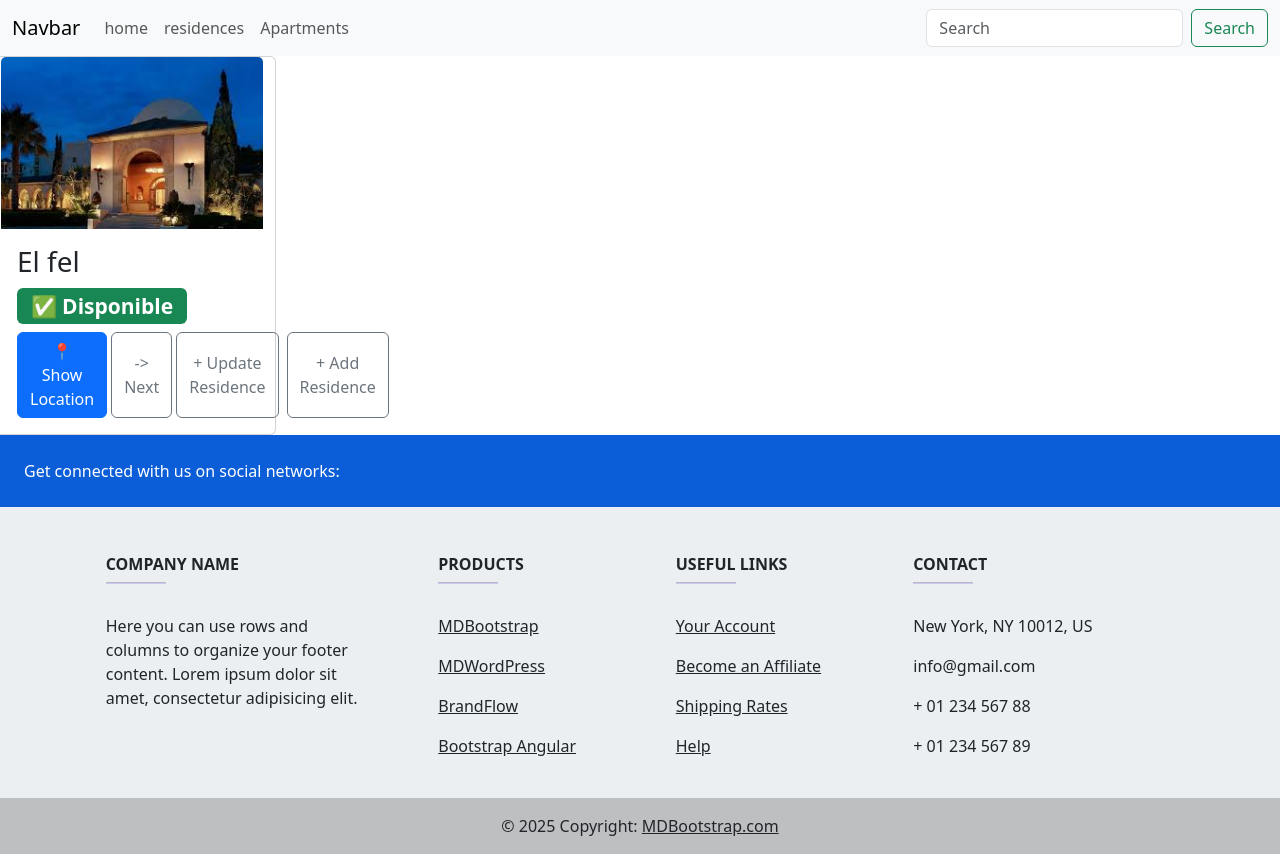
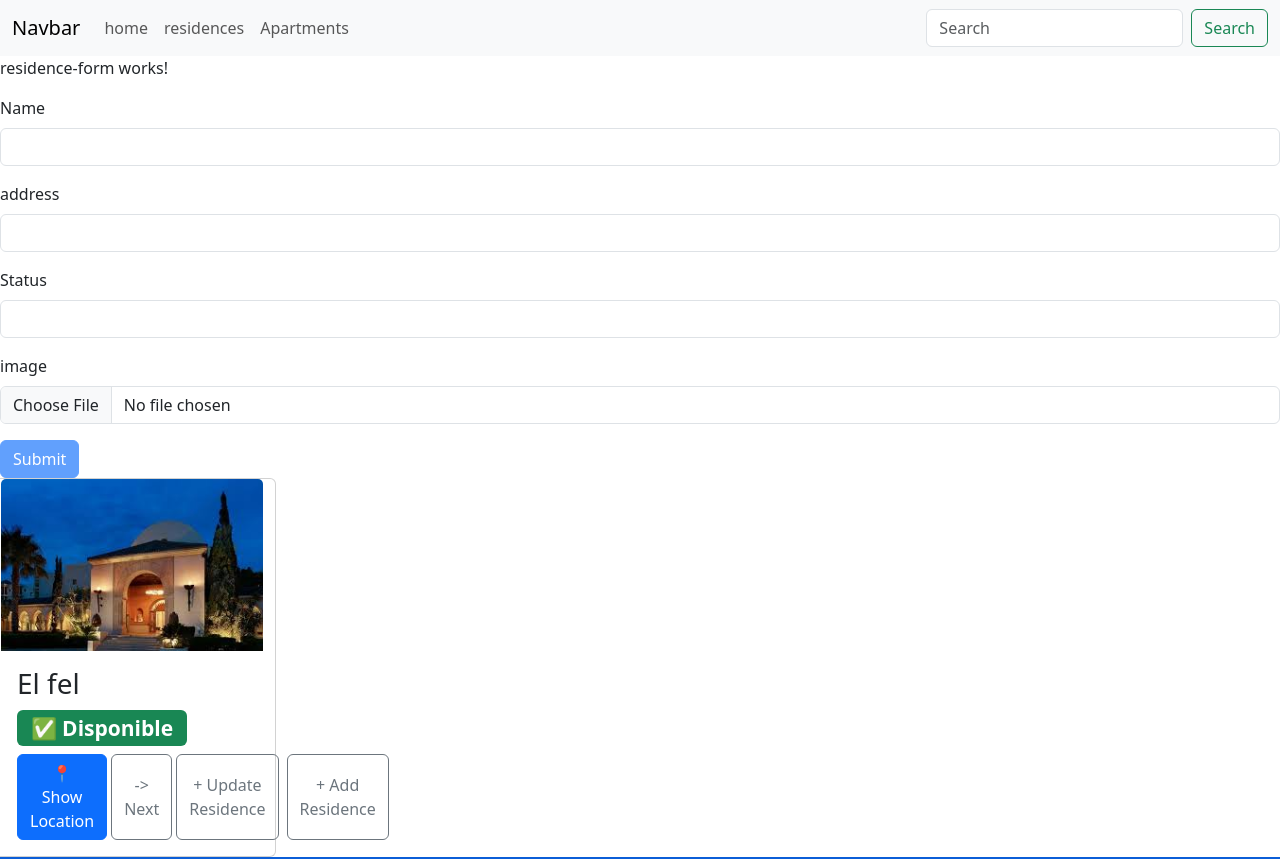
Before and after one commit to Harounjlassi/HarounJlassi_workshop_Angular_4Arctic2, an Angular app: page /details/1 in a window 1280 px wide. Shown: the top 859 px of the page. Built offline with nearby package versions, Linux system fonts and the light colour scheme.

Commit message:
fix : form

```diff
--- a/src/app/Residencess/add-residence/add-residence.component.html
+++ b/src/app/Residencess/add-residence/add-residence.component.html
@@ -1 +1,53 @@
-<p>add-residence works!</p>
+<p>residence-form works!</p>
+<form [formGroup]="apartForm" (ngSubmit)="onSubmit()">
+  <div class="mb-3">
+    <label for="exampleInputname1" class="form-label">Name</label>
+    <input
+      type="text"
+      class="form-control"
+      id="exampleInputname1"
+      aria-describedby="nameHelp"
+      formControlName="name"
+    />
+  </div>
+
+  <div *ngIf="name?.invalid && name?.touched">
+    <span *ngIf="name?.hasError('required')" style="color:red"> the name is required</span>
+    <span *ngIf="apartForm.get('name')?.hasError('pattern')" style="color:red"> the name must start with upperCase</span>
+    <!-- <span *ngIf="this.apartForm.get('name')?.hasError('required')"> the name is required</span> -->
+  </div>
+
+  <div class="mb-3">
+    <label for="exampleInputPassword1" class="form-label">address</label>
+    <input
+    type="text"
+    class="form-control"
+    id="exampleInputPassword1"
+    formControlName="address" />
+  </div>
+  <div *ngIf="apartForm.get('address')?.invalid && apartForm.get('address')?.touched">
+    <span *ngIf="apartForm.get('address')?.hasError('minlength')" style="color:red"> the address must have at least 15 caracters</span>
+    <span *ngIf="apartForm.get('address')?.hasError('maxlength')" style="color:red"> the address must have at max 50 caracters</span>
+    <!-- <span *ngIf="this.apartForm.get('name')?.hasError('required')"> the name is required</span> -->
+  </div>
+
+  <div class="mb-3">
+    <label for="exampleInputPassword1" class="form-label">Status</label>
+    <input type="text" class="form-control"
+    id="exampleInputPassword1"
+    formControlName="status" />
+  </div>
+  <div *ngIf="apartForm.get('status')?.invalid && apartForm.get('status')?.touched">
+    <span *ngIf="apartForm.get('status')?.hasError('required')" style="color:red"> the status is required</span>
+    </div>
+  <div class="mb-3">
+    <label for="exampleInputPassword1" class="form-label">image</label>
+    <input type="file" class="form-control"
+    id="exampleInputPassword1"
+    formControlName="image" />
+  </div>
+  <div *ngIf="apartForm.get('image')?.invalid && apartForm.get('image')?.touched">
+    <span *ngIf="apartForm.get('image')?.hasError('required')" style="color:red"> the image is required</span>
+    </div>
+  <button  type="submit" class="btn btn-primary" [disabled]="apartForm.invalid">Submit</button>
+</form>
--- a/src/app/Residencess/add-residence/add-residence.component.ts
+++ b/src/app/Residencess/add-residence/add-residence.component.ts
@@ -1,4 +1,5 @@
 import { Component } from '@angular/core';
+import { FormControl, FormGroup, Validators } from '@angular/forms';
 
 @Component({
   selector: 'app-add-residence',
@@ -6,5 +7,35 @@ import { Component } from '@angular/core';
   styleUrls: ['./add-residence.component.css']
 })
 export class AddResidenceComponent {
+  apartForm!:FormGroup;
+  constructor(){}
+
+  ngOnInit(){
+
+    this.apartForm= new FormGroup({
+      name: new FormControl('', [Validators.required,Validators.pattern("^[A-Z][a-z]+$")]),
+      address: new FormControl('',[Validators.required,Validators.minLength(15),Validators.maxLength(50)]),
+      status: new FormControl('',Validators.required),
+      image: new FormControl('',Validators.required),
+
+    })
+  }
+
+  onSubmit(){
+     console.log(this.apartForm.value);
+
+    alert('SUCCESS\n\n'+ JSON.stringify(this.apartForm.value,null,4));
+
+  }
+
+
+  get name(){
+    return this.apartForm.get('name')
+  }
+
+  test(){
+    return console.log(this.apartForm.get('name')?.value)
+  }
+
 
 }
--- a/src/app/Residencess/residences-details/residences-details.component.html
+++ b/src/app/Residencess/residences-details/residences-details.component.html
@@ -25,7 +25,7 @@
 
           </button>
           <br>
-          <button class="btn btn-outline-secondary" >
+          <button class="btn btn-outline-secondary" routerLink="/add-residence">
             + Add Residence
           </button>
           </div>
--- a/src/app/Residencess/residences/residences.component.html
+++ b/src/app/Residencess/residences/residences.component.html
@@ -5,7 +5,7 @@
 <div class="row">
   <div *ngFor="let residence of filteredResidences; let i = index" class="col-md-4 mb-4">
     <div class="card">
-      <img [src]="residence.image" class="card-img-top" alt="{{ residence.name }}" />
+      <img [src]="residence.image" class="card-img-top" alt="{{ residence.name | uppercase }}" />
       <div class="card-body">
         <h3 class="card-title">{{ residence.name }}</h3>
         <h3 class="card-text">
--- a/src/app/app.module.ts
+++ b/src/app/app.module.ts
@@ -5,7 +5,7 @@ import { AppRoutingModule } from './app-routing.module';
 import { AppComponent } from './app.component';
 import { FirstComponent } from './first/first.component';
 import { HeaderComponent } from './header/header.component';
-import { FormsModule } from '@angular/forms';
+import { FormsModule, ReactiveFormsModule } from '@angular/forms';
 import { ResidencesComponent } from './Residencess/residences/residences.component';
 import { HomeComponent } from './home/home.component';
 import { FooterComponent } from './footer/footer.component';
@@ -28,7 +28,6 @@ import { ApartmentsComponent } from './Apartments/apartments/apartments.componen
     NotFoundComponent,
     ResidencesDetailsComponent,
     AddResidenceComponent,
-
     ApartmentsByResidenceComponent,
     AddApartmentComponent,
     ApartmentsComponent,
@@ -36,7 +35,8 @@ import { ApartmentsComponent } from './Apartments/apartments/apartments.componen
   imports: [
     BrowserModule,
     AppRoutingModule,
-    FormsModule
+    FormsModule,
+    ReactiveFormsModule,
   ],
   providers: [],
   bootstrap: [AppComponent]
--- a/src/app/header/header.component.html
+++ b/src/app/header/header.component.html
@@ -40,4 +40,5 @@
     </div>
 
   </nav>
+  <app-add-residence></app-add-residence>
   <router-outlet></router-outlet>
```
